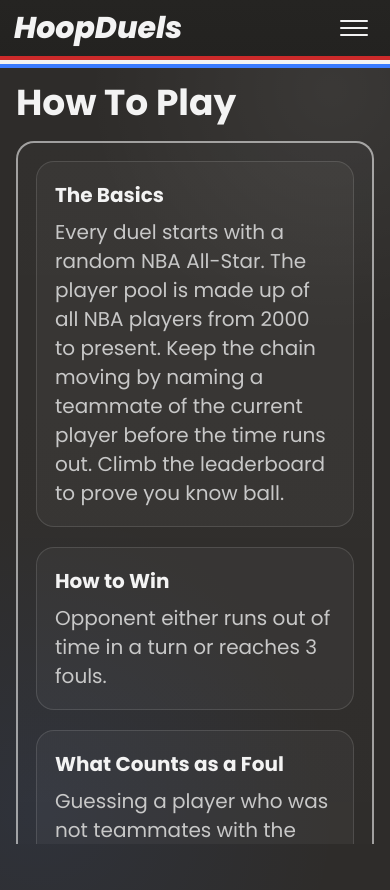
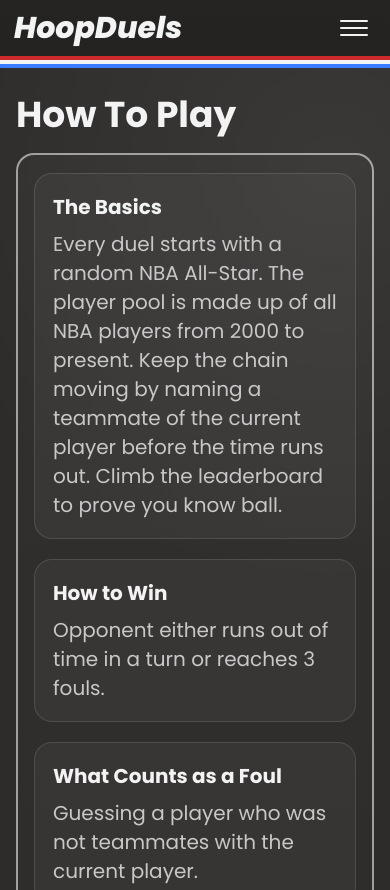
Before and after one commit to elimrick/hoopduels, a website: page public/how-to-play.html in a window 390 px wide. Shown: the top 890 px of the page. Drawn offline with Linux system fonts and the light colour scheme; no server answers.

Commit message:
Revert mobile topbar lock and refine rules width

```diff
--- a/public/styles.css
+++ b/public/styles.css
@@ -1432,8 +1432,9 @@ body[data-page='play'] .home-leaderboard-table td:nth-child(4) {
 
 @media (max-width: 1100px) {
   body {
-    overflow: hidden;
-    overscroll-behavior-y: none;
+    overflow-y: auto;
+    overflow-x: hidden;
+    overscroll-behavior-y: auto;
   }
 
   .site-legal-footer {
@@ -1447,10 +1448,7 @@ body[data-page='play'] .home-leaderboard-table td:nth-child(4) {
     justify-content: space-between;
     padding: env(safe-area-inset-top) 14px var(--mobile-stripe-height);
     background: linear-gradient(180deg, #252422 0%, #232220 100%);
-    position: fixed;
-    top: 0;
-    left: 0;
-    right: 0;
+    position: relative;
     min-height: var(--mobile-topbar-total);
     height: var(--mobile-topbar-total);
     z-index: 40;
@@ -1532,18 +1530,29 @@ body[data-page='play'] .home-leaderboard-table td:nth-child(4) {
   }
 
   .rules-example {
-    width: calc(100vw - 32px);
-    max-width: calc(100vw - 32px);
-    margin-left: calc(50% - 50vw + 16px);
-    margin-right: calc(50% - 50vw + 16px);
+    width: 100%;
+    max-width: none;
+    margin-left: 0;
+    margin-right: 0;
+  }
+
+  body[data-page='rules'] .page-panel {
+    padding-left: 16px;
+    padding-right: 16px;
+  }
+
+  .rules-flow,
+  .rules-example,
+  .rules-chain {
+    width: 100%;
+    max-width: none;
   }
 
   .main {
     padding: 28px 16px  calc(110px + env(safe-area-inset-bottom));
     min-height: 0;
-    height: 100%;
-    overflow-y: auto;
-    overscroll-behavior-y: contain;
+    height: auto;
+    overflow-y: visible;
     -webkit-overflow-scrolling: touch;
   }
 
@@ -1672,9 +1681,9 @@ body[data-page='play'] .home-leaderboard-table td:nth-child(4) {
 
   .layout {
     grid-template-columns: 1fr;
-    min-height: calc(var(--app-vh, 100dvh) - var(--mobile-topbar-offset));
-    height: calc(var(--app-vh, 100dvh) - var(--mobile-topbar-offset));
-    margin-top: var(--mobile-topbar-offset);
+    min-height: 0;
+    height: auto;
+    margin-top: 0;
   }
 
   body[data-page='play'] .main,
@@ -1684,16 +1693,16 @@ body[data-page='play'] .home-leaderboard-table td:nth-child(4) {
   body[data-page='leaderboard'] .main,
   body[data-page='profile'] .main {
     min-height: 0;
-    height: 100%;
+    height: auto;
   }
 
   .sidebar {
     position: fixed;
-    top: var(--mobile-topbar-offset);
+    top: 0;
     left: 0;
     right: 0;
     height: auto;
-    max-height: calc(var(--app-vh, 100dvh) - var(--mobile-topbar-offset));
+    max-height: calc(var(--app-vh, 100dvh));
     padding: calc(14px + var(--mobile-stripe-height)) 14px 14px;
     z-index: 35;
     transform: scaleY(0);
```
